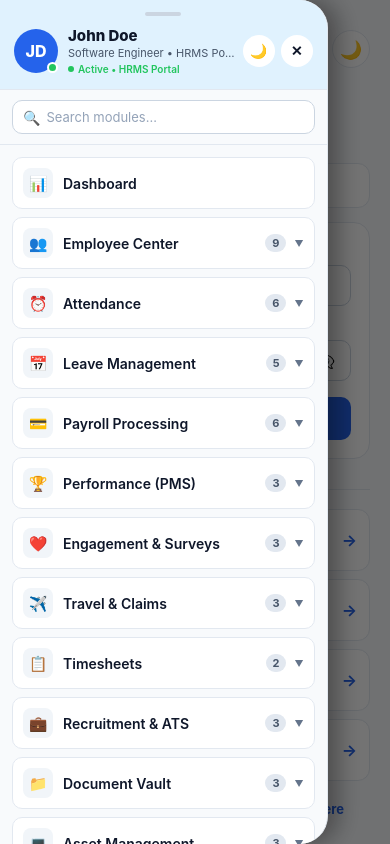
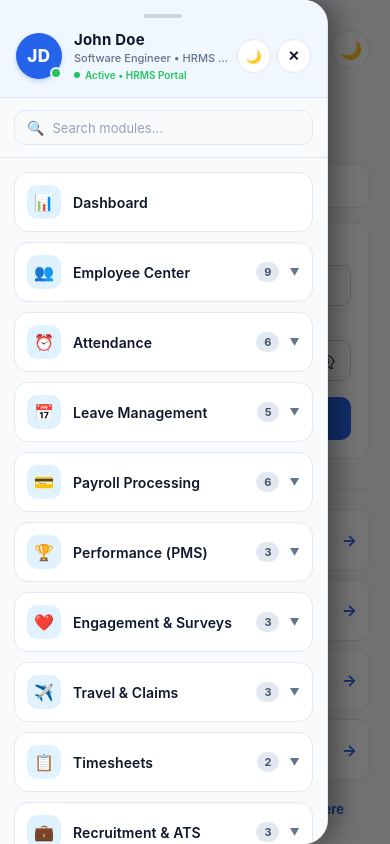
Before and after one commit to Saif0933/hrms-app, a React Native app: screen /Menu in a window 390 px wide. Built offline with nearby package versions, Linux system fonts and the light colour scheme; what react-native-biometrics would draw is missing.

Commit message:
updating apiclient

```diff
--- a/src/api/apiClient.ts
+++ b/src/api/apiClient.ts
@@ -3,7 +3,7 @@ import axios from "axios";
 
 
 // export const Production_URL = "https://attendance.symbosys.com/api/v1";
-export const BASE_URL = "http://192.168.1.8:5000/api/v1";
+export const BASE_URL = "http://192.168.1.7:5000/api/v1";
 export const IMAGE_BASE_URL = "http://192.168.1.8:5000"; //
 //  Assuming images are served from root or specific uploads folder
 //192.168.1.9, localhost
--- a/src/screens/DashboardScreen.tsx
+++ b/src/screens/DashboardScreen.tsx
@@ -327,7 +327,7 @@ export const DashboardScreen: React.FC = () => {
               {/* Action 4: My Profile */}
               <TouchableOpacity
                 style={[styles.quickActionItem, { backgroundColor: isDark ? '#83184320' : '#ffe4e6' }]}
-                onPress={() => navigation.navigate('EmployeeMaster', {})}
+                onPress={() => navigation.navigate('EmployeeDirectory')}
                 activeOpacity={0.8}
               >
                 <View style={[styles.actionIconBox, { backgroundColor: '#f43f5e20' }]}>
--- a/src/screens/MenuScreen.tsx
+++ b/src/screens/MenuScreen.tsx
@@ -616,23 +616,31 @@ export const MenuScreen: React.FC = () => {
       >
         <SafeAreaView style={styles.safeArea}>
           {/* Drawer Profile Header */}
-          <View style={[styles.sidebarHeader, { backgroundColor: isDark ? '#1e293b' : '#e0f2fe', borderBottomColor: colors.cardBorder }]}>
+          <View
+            style={[
+              styles.sidebarHeader,
+              {
+                backgroundColor: isDark ? '#1e293b' : '#f0f7ff',
+                borderBottomColor: colors.cardBorder,
+              },
+            ]}
+          >
             {/* Sheet Drag Handle Indicator */}
             <View style={styles.sheetHandleContainer}>
               <View style={[styles.sheetHandleBar, { backgroundColor: isDark ? '#475569' : '#cbd5e1' }]} />
             </View>
 
             <View style={styles.profileRow}>
-              <View style={styles.avatarCircle}>
+              <View style={[styles.avatarCircle, { backgroundColor: colors.accent || '#2563eb' }]}>
                 <Text style={styles.avatarText}>{userInitials}</Text>
-                <View style={styles.onlineBadge} />
+                <View style={[styles.onlineBadge, { borderColor: isDark ? '#1e293b' : '#f0f7ff' }]} />
               </View>
 
               <View style={styles.profileInfo}>
                 <Text style={[styles.profileName, { color: isDark ? '#ffffff' : '#0f172a' }]} numberOfLines={1}>
                   {userName}
                 </Text>
-                <Text style={[styles.profileRole, { color: isDark ? '#94a3b8' : '#475569' }]} numberOfLines={1}>
+                <Text style={[styles.profileRole, { color: isDark ? '#94a3b8' : '#64748b' }]} numberOfLines={1}>
                   {userRole}
                 </Text>
                 <View style={styles.statusPill}>
@@ -644,15 +652,15 @@ export const MenuScreen: React.FC = () => {
               {/* Action Buttons: Theme Switcher & Close Drawer */}
               <View style={styles.headerActionBtns}>
                 <TouchableOpacity
-                  style={[styles.iconBtn, { backgroundColor: isDark ? '#334155' : '#ffffff' }]}
+                  style={[styles.iconBtn, { backgroundColor: isDark ? '#334155' : '#ffffff', borderColor: colors.cardBorder }]}
                   onPress={toggleTheme}
                   activeOpacity={0.8}
                 >
-                  <Text style={{ fontSize: 14 }}>{isDark ? '☀️' : '🌙'}</Text>
+                  <Text style={{ fontSize: 13 }}>{isDark ? '☀️' : '🌙'}</Text>
                 </TouchableOpacity>
 
                 <TouchableOpacity
-                  style={[styles.iconBtn, { backgroundColor: isDark ? '#334155' : '#ffffff' }]}
+                  style={[styles.iconBtn, { backgroundColor: isDark ? '#334155' : '#ffffff', borderColor: colors.cardBorder }]}
                   onPress={() => handleClose()}
                   activeOpacity={0.8}
                 >
@@ -664,7 +672,7 @@ export const MenuScreen: React.FC = () => {
 
           {/* Module Search Section */}
           <View style={[styles.searchSection, { backgroundColor: colors.background, borderBottomColor: colors.divider }]}>
-            <View style={[styles.searchBox, { backgroundColor: colors.inputBackground, borderColor: colors.inputBorder }]}>
+            <View style={[styles.searchBox, { backgroundColor: isDark ? '#1e293b' : '#f8fafc', borderColor: colors.cardBorder }]}>
               <Text style={styles.searchIcon}>🔍</Text>
               <TextInput
                 style={[styles.searchInput, { color: colors.inputText }]}
@@ -694,8 +702,12 @@ export const MenuScreen: React.FC = () => {
                   style={[
                     styles.menuCard,
                     {
-                      backgroundColor: colors.cardBackground,
-                      borderColor: colors.cardBorder,
+                      backgroundColor: isOpen
+                        ? (isDark ? '#1e293b' : '#f0fdf4')
+                        : colors.cardBackground,
+                      borderColor: isOpen
+                        ? (isDark ? '#3b82f640' : '#bbf7d0')
+                        : colors.cardBorder,
                     },
                   ]}
                 >
@@ -711,7 +723,7 @@ export const MenuScreen: React.FC = () => {
                     activeOpacity={0.7}
                   >
                     <View style={styles.menuHeaderLeft}>
-                      <View style={[styles.menuIconBox, { backgroundColor: isDark ? '#334155' : '#f1f5f9' }]}>
+                      <View style={[styles.menuIconBox, { backgroundColor: isDark ? '#334155' : '#e0f2fe' }]}>
                         <Text style={styles.menuIcon}>{item.icon}</Text>
                       </View>
                       <Text style={[styles.menuLabel, { color: colors.textPrimary }]}>{item.label}</Text>
@@ -731,7 +743,7 @@ export const MenuScreen: React.FC = () => {
 
                   {/* Sub-menu accordion */}
                   {hasSubItems && isOpen && (
-                    <View style={[styles.subMenuContainer, { backgroundColor: colors.subItemBg, borderTopColor: colors.subItemBorder }]}>
+                    <View style={[styles.subMenuContainer, { backgroundColor: isDark ? '#0f172a80' : '#f8fafc', borderTopColor: colors.divider }]}>
                       {item.subItems?.map(sub => (
                         <TouchableOpacity
                           key={sub.id}
@@ -739,8 +751,8 @@ export const MenuScreen: React.FC = () => {
                           onPress={() => handleSelectMenuItem(item.id, sub.id)}
                           activeOpacity={0.7}
                         >
-                          <View style={[styles.subMenuDot, { backgroundColor: colors.accent }]} />
-                          <Text style={[styles.subMenuLabel, { color: colors.subItemText }]}>{sub.label}</Text>
+                          <View style={[styles.subMenuDot, { backgroundColor: colors.accent || '#2563eb' }]} />
+                          <Text style={[styles.subMenuLabel, { color: colors.textPrimary }]}>{sub.label}</Text>
                         </TouchableOpacity>
                       ))}
                     </View>
@@ -751,7 +763,13 @@ export const MenuScreen: React.FC = () => {
 
             {/* Logout Button */}
             <TouchableOpacity
-              style={styles.logoutButton}
+              style={[
+                styles.logoutButton,
+                {
+                  backgroundColor: isDark ? '#450a0a40' : '#fef2f2',
+                  borderColor: isDark ? '#991b1b80' : '#fecaca',
+                },
+              ]}
               onPress={handleLogout}
               activeOpacity={0.8}
             >
@@ -761,7 +779,7 @@ export const MenuScreen: React.FC = () => {
 
             {/* Footer info */}
             <View style={[styles.footerContainer, { borderTopColor: colors.divider }]}>
-              <Text style={[styles.footerBrand, { color: colors.footerText }]}>Symbosys HRMS v4.2</Text>
+              <Text style={[styles.footerBrand, { color: colors.textSecondary }]}>Symbosys HRMS v4.2</Text>
               <Text style={[styles.footerServer, { color: colors.textMuted }]}>Server: Cloud Secure Enterprise</Text>
               <View style={styles.syncStatus}>
                 <View style={styles.syncDot} />
@@ -789,32 +807,32 @@ const styles = StyleSheet.create({
     left: 0,
     top: 0,
     bottom: 0,
-    borderTopRightRadius: 28,
-    borderBottomRightRadius: 28,
+    borderTopRightRadius: 24,
+    borderBottomRightRadius: 24,
     overflow: 'hidden',
     elevation: 25,
     shadowColor: '#000000',
     shadowOffset: { width: 10, height: 0 },
     shadowOpacity: 0.35,
     shadowRadius: 24,
-    borderRightWidth: 1.5,
+    borderRightWidth: 1,
   },
   safeArea: {
     flex: 1,
   },
   sidebarHeader: {
-    paddingHorizontal: 14,
-    paddingTop: 6,
-    paddingBottom: 14,
+    paddingHorizontal: 16,
+    paddingTop: 8,
+    paddingBottom: 16,
     borderBottomWidth: 1,
   },
   sheetHandleContainer: {
     alignItems: 'center',
     paddingVertical: 6,
-    marginBottom: 4,
+    marginBottom: 6,
   },
   sheetHandleBar: {
-    width: 36,
+    width: 38,
     height: 4,
     borderRadius: 2,
   },
@@ -823,30 +841,34 @@ const styles = StyleSheet.create({
     alignItems: 'center',
   },
   avatarCircle: {
-    width: 44,
-    height: 44,
-    borderRadius: 22,
-    backgroundColor: '#2563eb',
+    width: 46,
+    height: 46,
+    borderRadius: 23,
     alignItems: 'center',
     justifyContent: 'center',
     position: 'relative',
-    marginRight: 10,
+    marginRight: 12,
+    elevation: 2,
+    shadowColor: '#2563eb',
+    shadowOffset: { width: 0, height: 2 },
+    shadowOpacity: 0.25,
+    shadowRadius: 4,
   },
   avatarText: {
     color: '#ffffff',
-    fontSize: 16,
+    fontSize: 17,
     fontWeight: '800',
+    letterSpacing: 0.5,
   },
   onlineBadge: {
     position: 'absolute',
     bottom: 0,
     right: 0,
-    width: 11,
-    height: 11,
+    width: 12,
+    height: 12,
     borderRadius: 6,
     backgroundColor: '#22c55e',
-    borderWidth: 2,
-    borderColor: '#ffffff',
+    borderWidth: 2.5,
   },
   profileInfo: {
     flex: 1,
@@ -854,23 +876,25 @@ const styles = StyleSheet.create({
   },
   profileName: {
     fontSize: 15,
-    fontWeight: '800',
+    fontWeight: '700',
+    letterSpacing: 0.2,
   },
   profileRole: {
     fontSize: 11,
-    marginTop: 1,
+    marginTop: 2,
+    fontWeight: '500',
   },
   statusPill: {
     flexDirection: 'row',
     alignItems: 'center',
-    marginTop: 3,
+    marginTop: 4,
   },
   statusDot: {
     width: 6,
     height: 6,
     borderRadius: 3,
     backgroundColor: '#22c55e',
-    marginRight: 4,
+    marginRight: 5,
   },
   statusPillText: {
     fontSize: 10,
@@ -883,45 +907,46 @@ const styles = StyleSheet.create({
     gap: 6,
   },
   iconBtn: {
-    width: 32,
-    height: 32,
-    borderRadius: 16,
+    width: 34,
+    height: 34,
+    borderRadius: 17,
     alignItems: 'center',
     justifyContent: 'center',
+    borderWidth: 1,
   },
   closeIconText: {
     fontSize: 14,
     fontWeight: '700',
   },
   searchSection: {
-    paddingHorizontal: 12,
-    paddingVertical: 10,
+    paddingHorizontal: 14,
+    paddingVertical: 12,
     borderBottomWidth: 1,
   },
   searchBox: {
     flexDirection: 'row',
     alignItems: 'center',
-    borderRadius: 10,
-    paddingHorizontal: 10,
-    paddingVertical: 6,
+    borderRadius: 12,
+    paddingHorizontal: 12,
+    paddingVertical: 8,
     borderWidth: 1,
   },
   searchIcon: {
     fontSize: 14,
-    marginRight: 6,
+    marginRight: 8,
   },
   searchInput: {
     flex: 1,
     fontSize: 13,
-    paddingVertical: 2,
+    paddingVertical: 0,
   },
   scrollContent: {
-    padding: 12,
-    paddingBottom: 30,
+    padding: 14,
+    paddingBottom: 36,
   },
   menuCard: {
-    borderRadius: 10,
-    marginBottom: 8,
+    borderRadius: 14,
+    marginBottom: 10,
     overflow: 'hidden',
     borderWidth: 1,
   },
@@ -929,7 +954,8 @@ const styles = StyleSheet.create({
     flexDirection: 'row',
     alignItems: 'center',
     justifyContent: 'space-between',
-    padding: 10,
+    paddingHorizontal: 12,
+    paddingVertical: 12,
   },
   menuHeaderLeft: {
     flexDirection: 'row',
@@ -937,69 +963,68 @@ const styles = StyleSheet.create({
     flex: 1,
   },
   menuIconBox: {
-    width: 30,
-    height: 30,
-    borderRadius: 8,
+    width: 34,
+    height: 34,
+    borderRadius: 10,
     alignItems: 'center',
     justifyContent: 'center',
-    marginRight: 10,
+    marginRight: 12,
   },
   menuIcon: {
-    fontSize: 15,
+    fontSize: 16,
   },
   menuLabel: {
     fontSize: 14,
     fontWeight: '600',
+    letterSpacing: 0.1,
   },
   menuHeaderRight: {
     flexDirection: 'row',
     alignItems: 'center',
-    gap: 6,
+    gap: 8,
   },
   badgePill: {
-    paddingHorizontal: 7,
-    paddingVertical: 2,
-    borderRadius: 10,
+    paddingHorizontal: 8,
+    paddingVertical: 3,
+    borderRadius: 12,
   },
   badgeText: {
     fontSize: 11,
     fontWeight: '700',
   },
   dropdownArrow: {
-    fontSize: 9,
+    fontSize: 10,
     marginLeft: 2,
   },
   subMenuContainer: {
-    paddingVertical: 4,
-    paddingHorizontal: 14,
+    paddingVertical: 6,
+    paddingHorizontal: 16,
     borderTopWidth: 1,
   },
   subMenuItemButton: {
     flexDirection: 'row',
     alignItems: 'center',
-    paddingVertical: 8,
+    paddingVertical: 9,
   },
   subMenuDot: {
-    width: 5,
-    height: 5,
+    width: 6,
+    height: 6,
     borderRadius: 3,
-    marginRight: 10,
+    marginRight: 12,
   },
   subMenuLabel: {
-    fontSize: 12,
+    fontSize: 13,
     fontWeight: '500',
   },
   logoutButton: {
     flexDirection: 'row',
     alignItems: 'center',
     justifyContent: 'center',
-    backgroundColor: '#ef444415',
     borderWidth: 1,
-    borderColor: '#ef444440',
-    borderRadius: 10,
-    paddingVertical: 12,
-    marginTop: 8,
-    marginBottom: 8,
+    borderRadius: 14,
+    paddingVertical: 13,
+    marginTop: 10,
+    marginBottom: 10,
   },
   logoutIcon: {
     fontSize: 16,
@@ -1011,14 +1036,15 @@ const styles = StyleSheet.create({
     color: '#ef4444',
   },
   footerContainer: {
-    marginTop: 12,
+    marginTop: 14,
     alignItems: 'center',
-    paddingVertical: 12,
+    paddingVertical: 14,
     borderTopWidth: 1,
   },
   footerBrand: {
     fontSize: 11,
     fontWeight: '600',
+    letterSpacing: 0.3,
   },
   footerServer: {
     fontSize: 10,
@@ -1027,19 +1053,20 @@ const styles = StyleSheet.create({
   syncStatus: {
     flexDirection: 'row',
     alignItems: 'center',
-    marginTop: 4,
+    marginTop: 6,
   },
   syncDot: {
     width: 6,
     height: 6,
     borderRadius: 3,
     backgroundColor: '#22c55e',
-    marginRight: 5,
+    marginRight: 6,
   },
   syncText: {
     fontSize: 9,
     fontWeight: '700',
     color: '#22c55e',
     textTransform: 'uppercase',
+    letterSpacing: 0.5,
   },
 });
```
